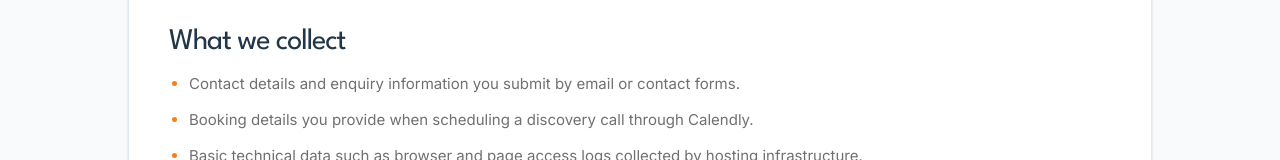
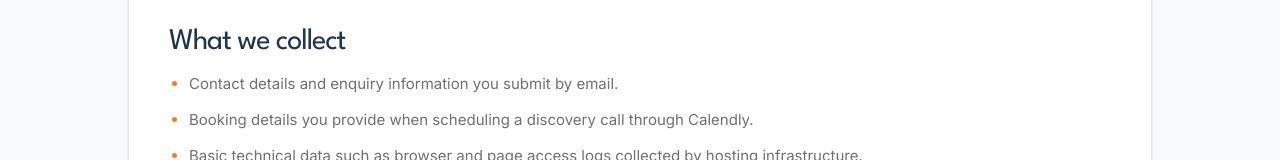
Before and after one commit to ptekspy/North-forge-systems, a Next.js app: page /privacy in a window 1280 px wide. Shown: the part 717-877 px from the top of the page. Built offline with nearby package versions, Linux system fonts and the light colour scheme.

Commit message:
Update metadata descriptions for Contact, Privacy, Services pages and site configuration for clarity and detail

```diff
--- a/src/app/contact/page.tsx
+++ b/src/app/contact/page.tsx
@@ -8,7 +8,7 @@ import { siteConfig } from "@/lib/site";
 
 export const metadata: Metadata = {
   title: "Contact",
-  description: "Book a discovery call with NorthForge Systems to discuss workflow automation and internal tools.",
+  description: "Book a discovery call to discuss manufacturing workflow problems, internal tools, automation, dashboards, integrations, and selective AI-assisted improvements.",
   alternates: { canonical: "/contact" },
 };
 
--- a/src/app/privacy/page.tsx
+++ b/src/app/privacy/page.tsx
@@ -38,7 +38,7 @@ export default function PrivacyPage() {
             <section className="space-y-3">
               <h2 className="text-3xl text-[var(--color-primary)]">What we collect</h2>
               <ul className="list-disc space-y-2 pl-5 marker:text-[var(--color-accent-strong)]">
-                <li>Contact details and enquiry information you submit by email or contact forms.</li>
+                <li>Contact details and enquiry information you submit by email.</li>
                 <li>Booking details you provide when scheduling a discovery call through Calendly.</li>
                 <li>Basic technical data such as browser and page access logs collected by hosting infrastructure.</li>
               </ul>
--- a/src/app/services/page.tsx
+++ b/src/app/services/page.tsx
@@ -8,7 +8,7 @@ import { siteConfig } from "@/lib/site";
 
 export const metadata: Metadata = {
   title: "Services",
-  description: "Workflow automation, internal tools, and reporting systems for manufacturing SMEs.",
+  description: "Workflow automation, internal tools, dashboards, integrations, and selective AI-assisted systems for manufacturing SMEs.",
   alternates: { canonical: "/services" },
 };
 
--- a/src/lib/site.ts
+++ b/src/lib/site.ts
@@ -1,7 +1,7 @@
 export const siteConfig = {
   name: "NorthForge Systems",
   description:
-    "Software and automation for manufacturing SMEs across Bradford, West Yorkshire, and the wider North of England.",
+    "Founder-led software, automation, internal tools, and operational systems for manufacturing SMEs across Bradford, West Yorkshire, and the wider North of England.",
   url: "https://www.northforge.systems",
   calendlyUrl: "https://calendly.com/hello-northforge/30min",
   email: "hello@northforge.systems",
```
